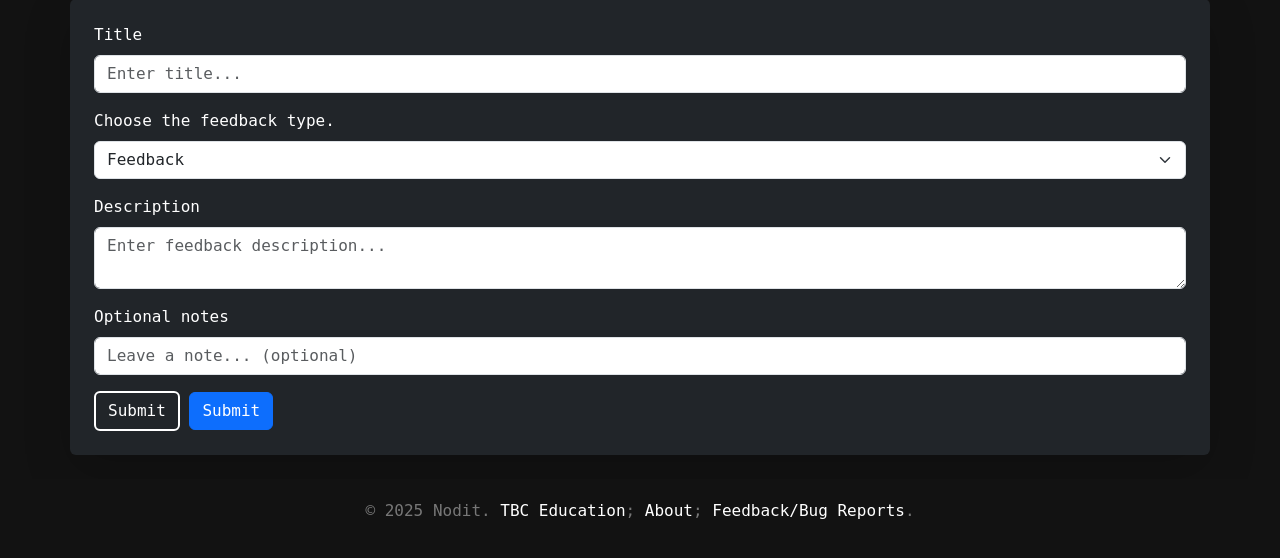
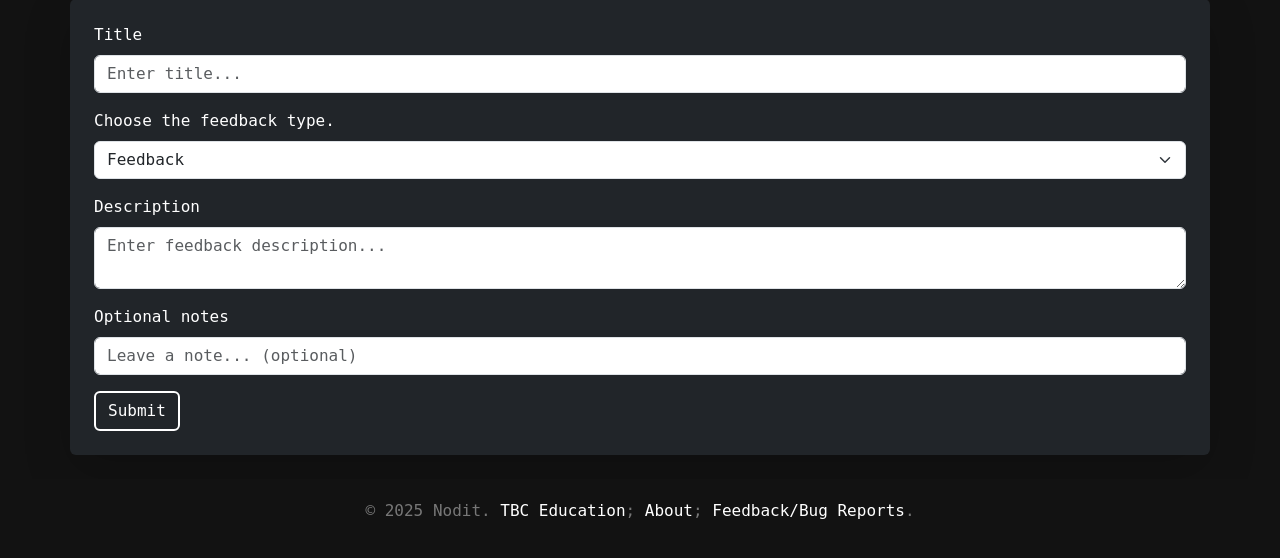
Before and after one commit to neogitz/Nodit, a Flask app: page /feedback in a window 1280 px wide. Shown: the part 161-719 px from the top of the page. Run offline with Flask 3, Linux system fonts and the light colour scheme; some libraries are stand-ins or nearby versions.

Commit message:
Update feedback.html

```diff
--- a/templates/feedback.html
+++ b/templates/feedback.html
@@ -48,7 +48,6 @@
     </div>
 
       {{ form.submit(class="btn btn-outline-light") }}
-      <button type="submit" class="btn btn-primary">{{ form.submit.label.text }}</button>
 
 </form>
 
```
